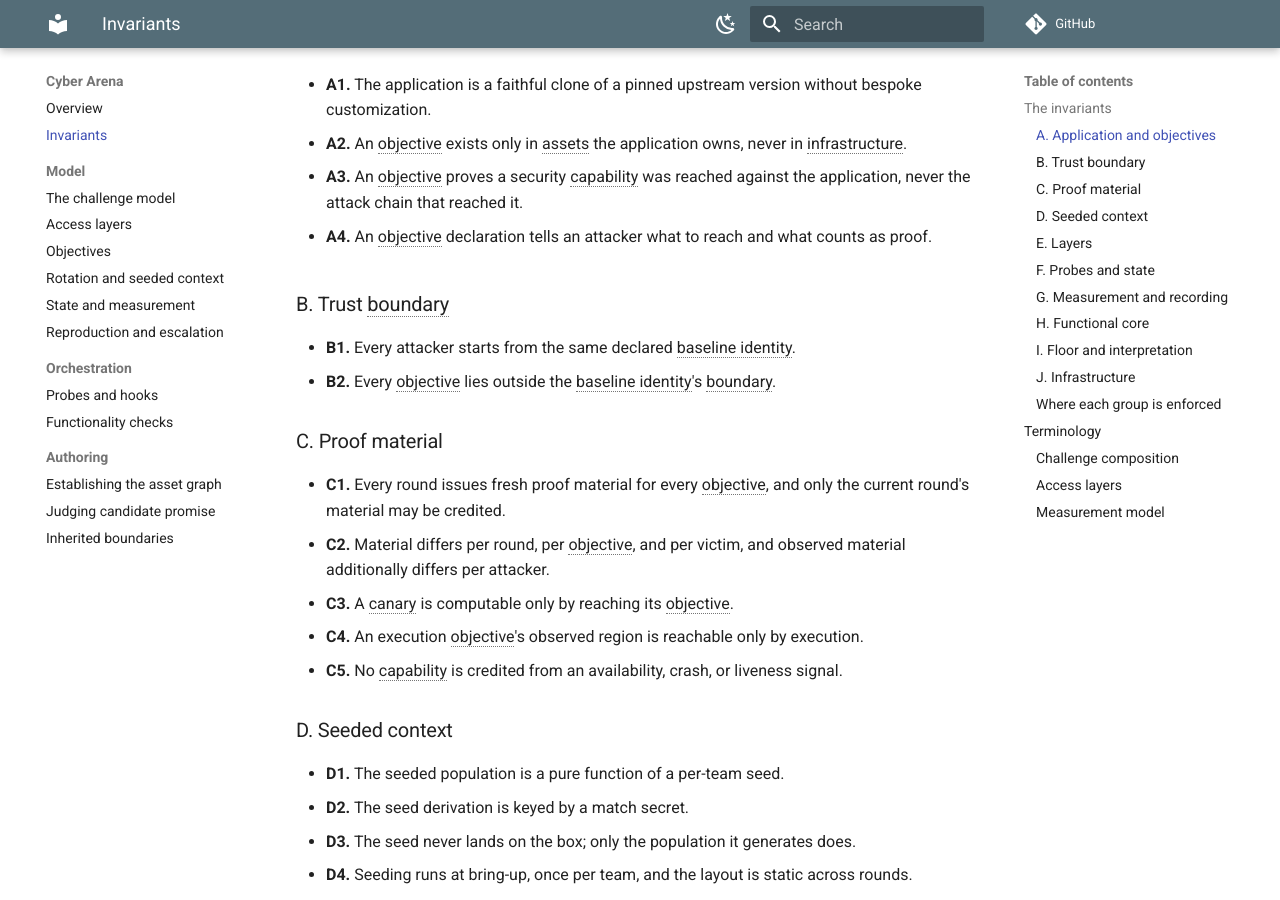
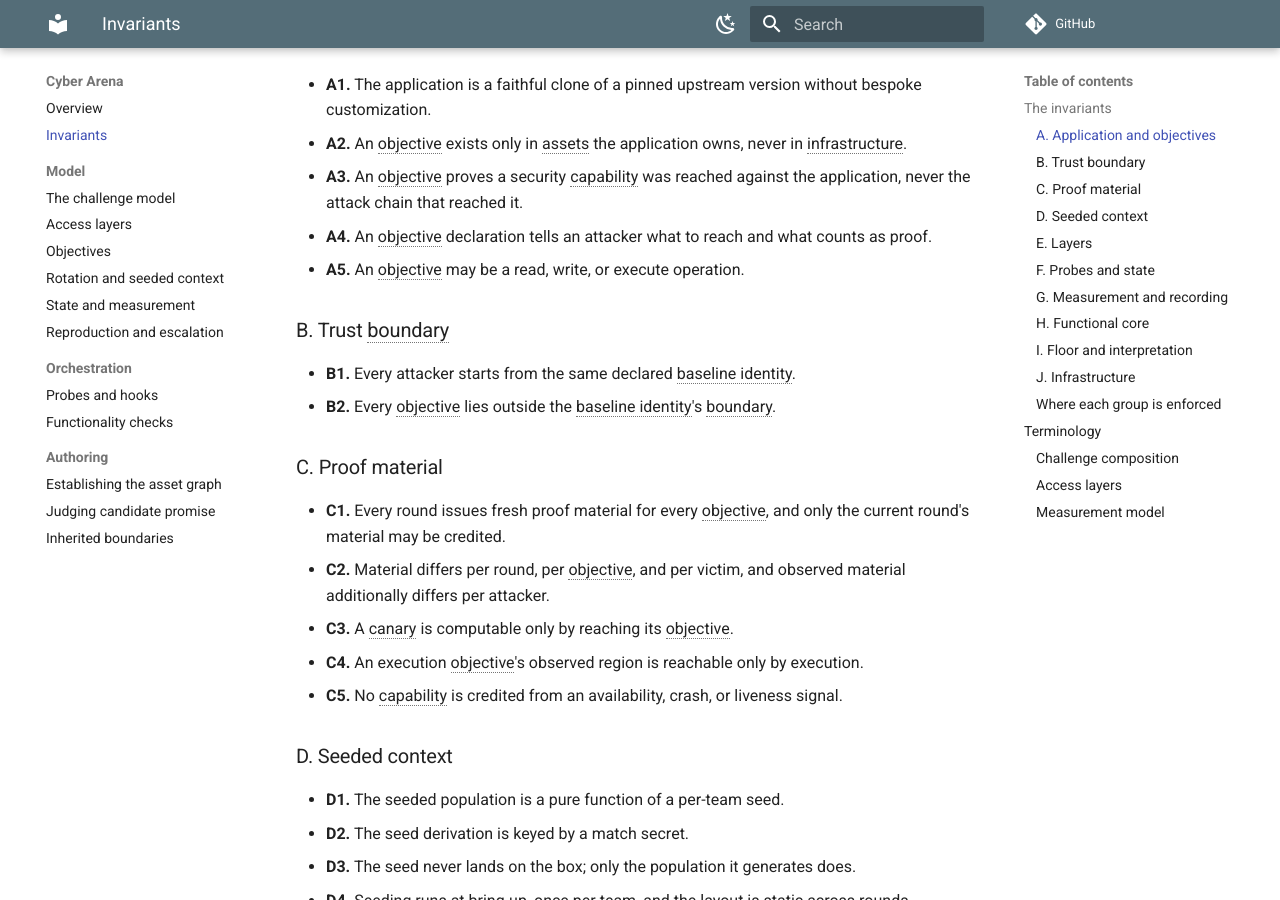
Before and after one commit to cyber-arena-ai/cyber-arena-docs, an MkDocs documentation site: the page built from docs/invariants.md, in a window 1280 px wide and 900 px high, scrolled down 413 px. Built offline with MkDocs 1.6.1 and Material for MkDocs 9.7.7, drawn with Linux system fonts in a browser that asks for light colours; comment, search, counter and statistics services are not loaded.

Commit message:
Update: State the three objective operations

```diff
--- a/docs/invariants.md
+++ b/docs/invariants.md
@@ -24,6 +24,8 @@ section is the contract.
 
 - **A4.** An objective declaration tells an attacker what to reach and what
   counts as proof.
+- **A5.** An objective may be a read, write, or execute operation.
+
 
 
 
```
